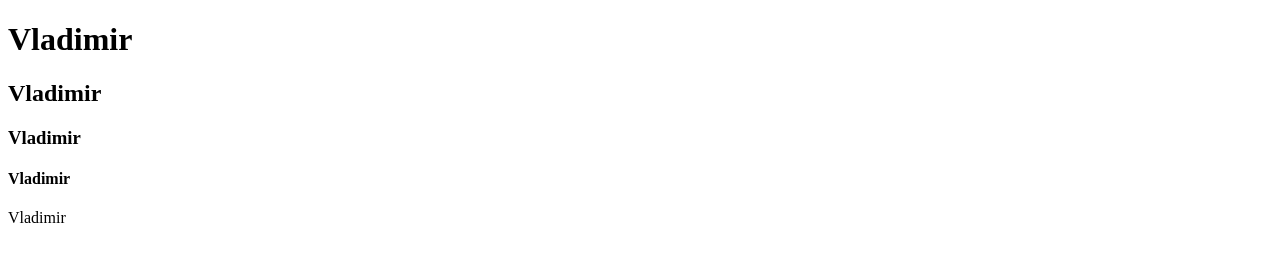
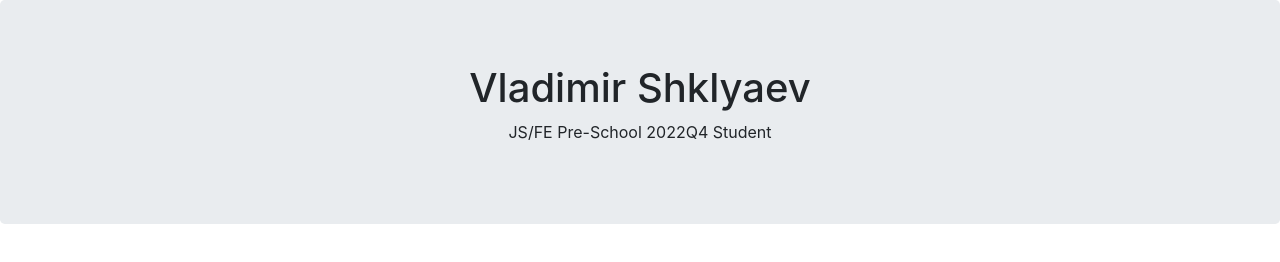
Before and after one commit to Vladimir210688/rsschool-cv, a plain HTML site: page index.html in a window 1280 px wide. Drawn offline with nearby package versions, Linux system fonts and the light colour scheme.

Commit message:
feat: add header

```diff
--- a/index.html
+++ b/index.html
@@ -1,16 +1,15 @@
 <!DOCTYPE html>
 <html lang="en">
 <head>
-   <meta charset="UTF-8">
-   <meta http-equiv="X-UA-Compatible" content="IE=edge">
-   <meta name="viewport" content="width=device-width, initial-scale=1.0">
-   <title>Document</title>
+  <title>VShklyaev CV</title>
+  <meta charset="utf-8">
+  <meta name="viewport" content="width=device-width, initial-scale=1">
+  <link rel="stylesheet" href="https://maxcdn.bootstrapcdn.com/bootstrap/4.1.0/css/bootstrap.min.css">
 </head>
+
 <body>
-   <h1>Vladimir</h1>
-   <h2>Vladimir</h2>
-   <h3>Vladimir</h3>
-   <h4>Vladimir</h4>
-   <header class="header">Vladimir</header>
-</body>
-</html>
+
+<div class="jumbotron text-center" style="margin-bottom:0">
+  <h1>Vladimir Shklyaev</h1>
+  <p>JS/FE Pre-School 2022Q4 Student</p>
+</div>
```
